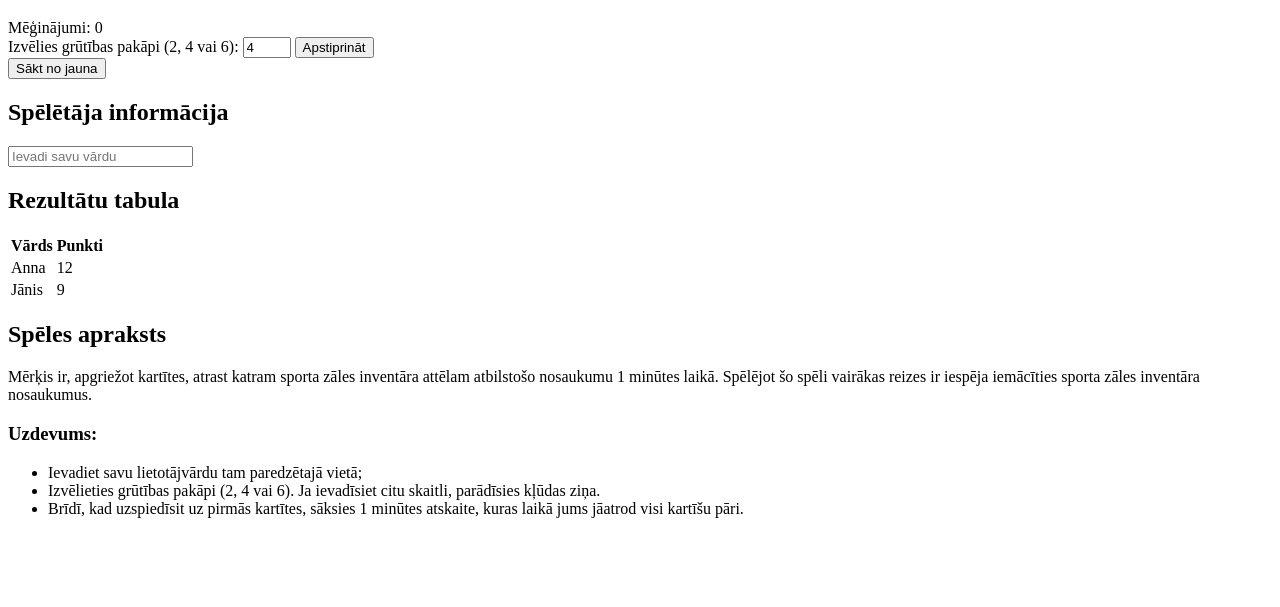
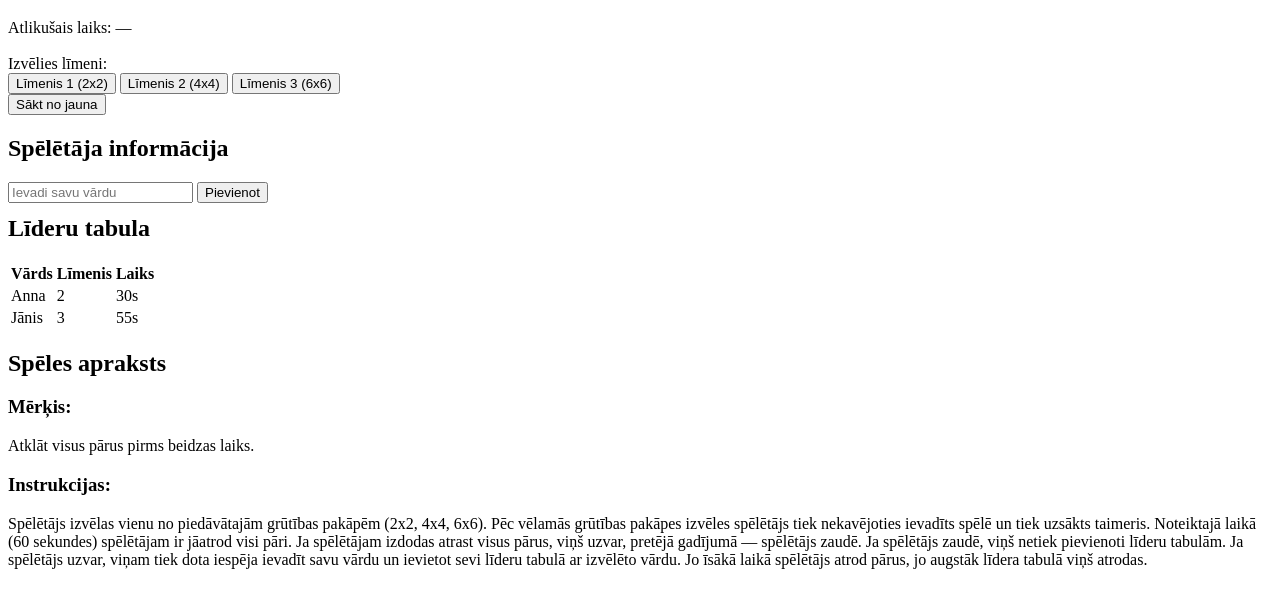
Before and after one commit to saboltina/Memory-game, a plain HTML site: page index.html in a window 1280 px wide. Shown: the part 87-694 px from the top of the page. Drawn offline with Linux system fonts and the light colour scheme.

Commit message:
Enhance game instructions and leaderboard section
Updated game description and instructions in HTML.

```diff
--- a/index.html
+++ b/index.html
@@ -8,6 +8,7 @@
         <script src="script.js"></script>
     </head>
 <body>
+
   <nav>
     <a href="#speluZona">Spēle</a>
     <a href="#apraksts">Apraksts</a>
@@ -17,42 +18,49 @@
 
   <div class="container">
     <div id="speluZona">
-      <div id="statistika">Mēģinājumi: <span id="meginasanasSkaits">0</span></div>
-      <div id="speluLaukums"></div>
-
-      <div>
-        <label for="grutiba">Izvēlies grūtības pakāpi (2, 4 vai 6): </label>
-        <input type="number" id="grutiba" min="2" max="6" step="2" value="4">
-        <button onclick="izveletiesGrutibu()">Apstiprināt</button>
+      <div id="statistika">
+        Atlikušais laiks: <span id="laiks">—</span>
       </div>
 
-      <button onclick="saktSpeli()">Sākt no jauna</button>
+      <div id="speluLaukums"></div>
+<br>
+      <div>
+        <label>Izvēlies līmeni: </label>
+        <div class="level-buttons">
+          <button id="lvl1" class="small" onclick="izveletiesGrutibu(1,2)">Līmenis 1 (2x2)</button>
+          <button id="lvl2" class="small" onclick="izveletiesGrutibu(2,4)">Līmenis 2 (4x4)</button>
+          <button id="lvl3" class="small" onclick="izveletiesGrutibu(3,6)">Līmenis 3 (6x6)</button>
+        </div>
+      </div>
+
+      <button onclick="saktNoJauna()">Sākt no jauna</button>
     </div>
 
     <div id="labaisPanelis">
       <h2>Spēlētāja informācija</h2>
       <input type="text" id="playerName" placeholder="Ievadi savu vārdu">
-      <h2>Rezultātu tabula</h2>
+      <button id="pievienotBtn" onclick="pievienotLideru()">Pievienot</button>
+
+      <h2 style="margin-top:12px">Līderu tabula</h2>
       <table id="scoreTable">
-        <tr><th>Vārds</th><th>Punkti</th></tr>
-        <tr><td>Anna</td><td>12</td></tr>
-        <tr><td>Jānis</td><td>9</td></tr>
+        <tr><th>Vārds</th><th>Līmenis</th><th>Laiks</th></tr>
+        <tr><td>Anna</td><td>2</td><td>30s</td></tr>
+        <tr><td>Jānis</td><td>3</td><td>55s</td></tr>
       </table>
     </div>
   </div>
 
   <div id="apraksts">
     <h2>Spēles apraksts</h2>
-	<p> Mērķis ir, apgriežot kartītes, atrast katram sporta
-	zāles inventāra attēlam atbilstošo nosaukumu 1 minūtes laikā.
-	Spēlējot šo spēli vairākas reizes ir iespēja iemācīties sporta zāles inventāra nosaukumus. </p>
-	<h3>Uzdevums:</h3>
-	<ul>
-	<li>Ievadiet savu lietotājvārdu tam paredzētajā vietā;</li>
-	<li>Izvēlieties grūtības pakāpi (2, 4 vai 6). Ja ievadīsiet citu skaitli, parādīsies kļūdas ziņa.</li>
-	<li>Brīdī, kad uzspiedīsit uz pirmās kartītes, sāksies 1 minūtes atskaite, kuras laikā jums jāatrod visi kartīšu pāri.</li>
-	</ul>
-	</div>
+    <h3>Mērķis:</h3>
+    <p>Atklāt visus pārus pirms beidzas laiks.</p>
+    <h3>Instrukcijas:</h3>
+    <p>Spēlētājs izvēlas vienu no piedāvātajām grūtības pakāpēm (2x2, 4x4, 6x6).
+	Pēc vēlamās grūtības pakāpes izvēles spēlētājs tiek nekavējoties ievadīts spēlē un tiek uzsākts taimeris. Noteiktajā laikā (60 sekundes)
+	spēlētājam ir jāatrod visi pāri. Ja spēlētājam izdodas atrast visus pārus, viņš uzvar, pretējā gadījumā — spēlētājs zaudē.
 
+Ja spēlētājs zaudē, viņš netiek pievienoti līderu tabulām. Ja spēlētājs uzvar, viņam tiek dota iespēja ievadīt savu vārdu un
+ievietot sevi līderu tabulā ar izvēlēto vārdu. Jo īsākā laikā spēlētājs atrod pārus, jo augstāk līdera tabulā viņš atrodas.</p>
+  </div>
     </body>
 </html>
```
